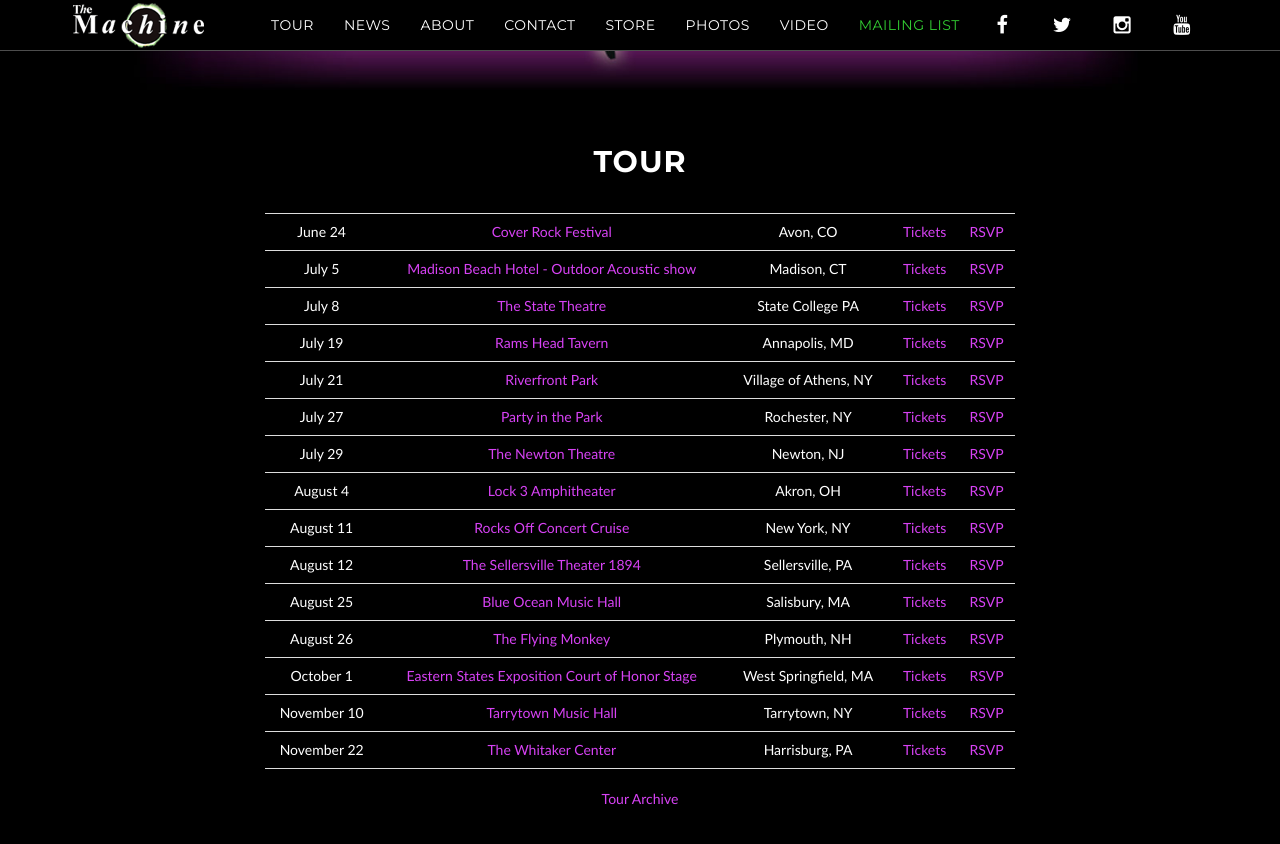
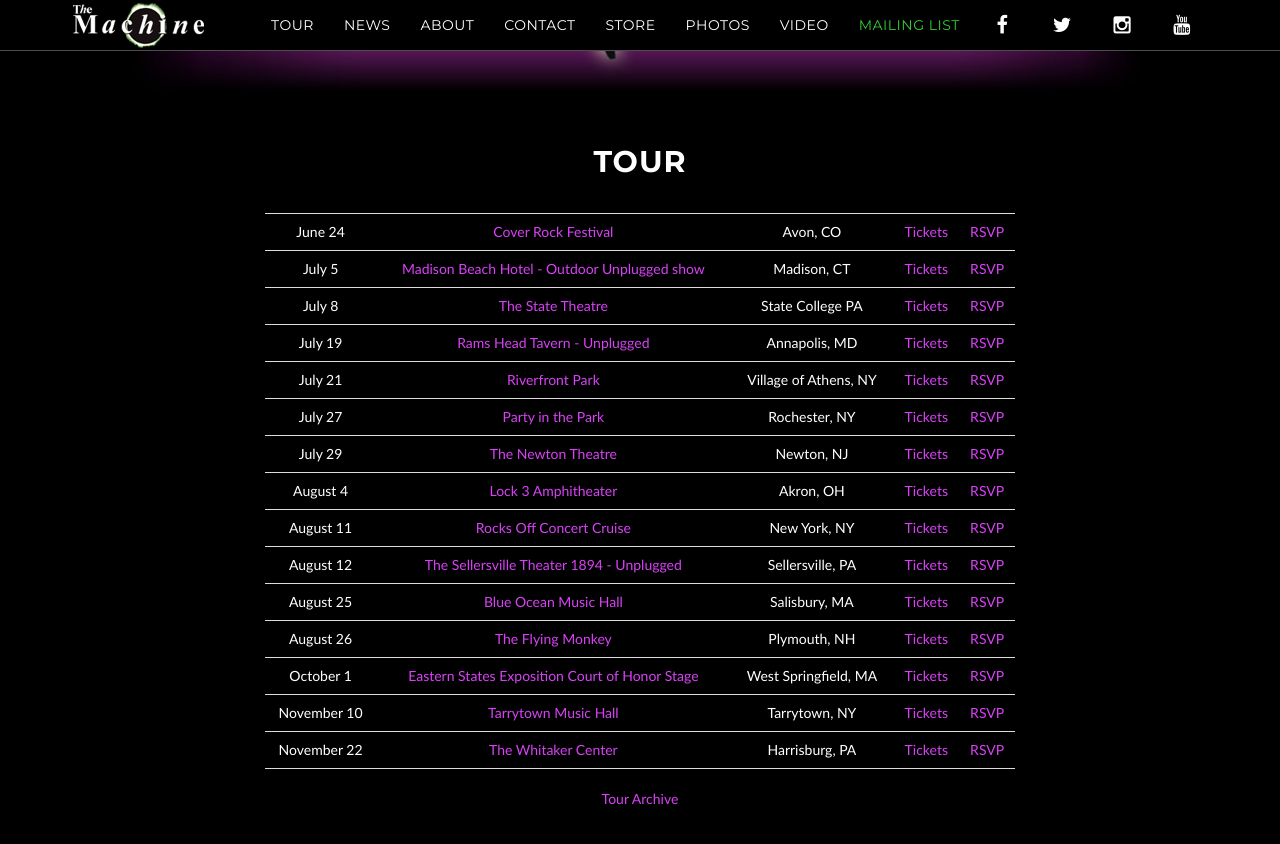
Before and after one commit to machineweb/machineweb.github.io, a Jekyll site: the page built from index.html, in a window 1280 px wide and 900 px high, scrolled down 805 px. Shown: the top 844 px of the window. Built offline with Jekyll 4.4.1, drawn with Linux system fonts in a browser that asks for light colours; comment, search, counter and statistics services are not loaded.

Commit message:
Updated tour

```diff
--- a/_data/tour.yml
+++ b/_data/tour.yml
@@ -2977,7 +2977,7 @@
     order: "1502427600000"
 
   - date: "July 5 2017"
-    venue: "Madison Beach Hotel - Outdoor Acoustic show"
+    venue: "Madison Beach Hotel - Outdoor Unplugged show"
     venue-url:
     location: "Madison, CT"
     tickets-url: ""
@@ -3041,7 +3041,7 @@
     order: "1501822800000"
 
   - date: "August 12 2017"
-    venue: "The Sellersville Theater 1894"
+    venue: "The Sellersville Theater 1894 - Unplugged"
     venue-url: "http://www.st94.com/"
     location: "Sellersville, PA"
     tickets-url: "http://www.st94.com/"
@@ -3049,7 +3049,7 @@
     order: "1502514000000"
 
   - date: "July 19 2017"
-    venue: "Rams Head Tavern"
+    venue: "Rams Head Tavern - Unplugged"
     venue-url: "http://ramsheadtavern.ticketfly.com/"
     location: "Annapolis, MD"
     tickets-url: "http://ramsheadtavern.ticketfly.com/"
```
